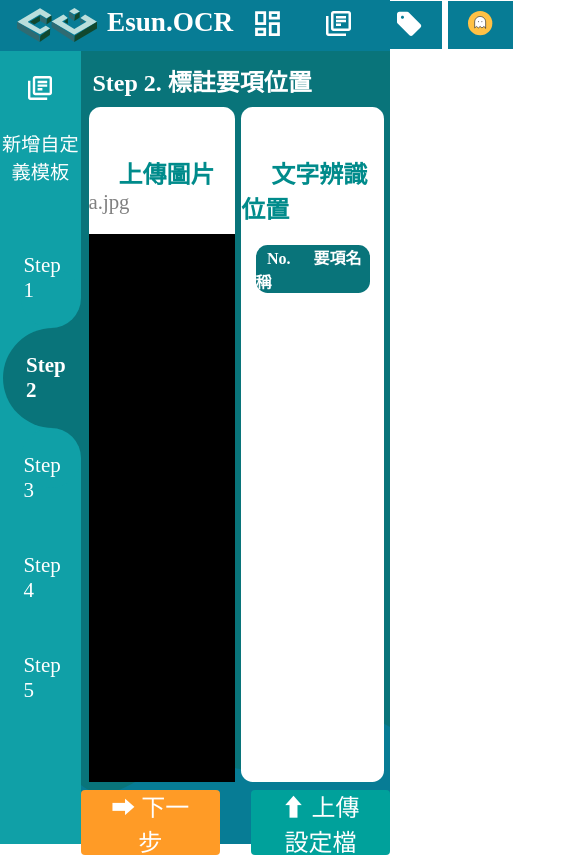
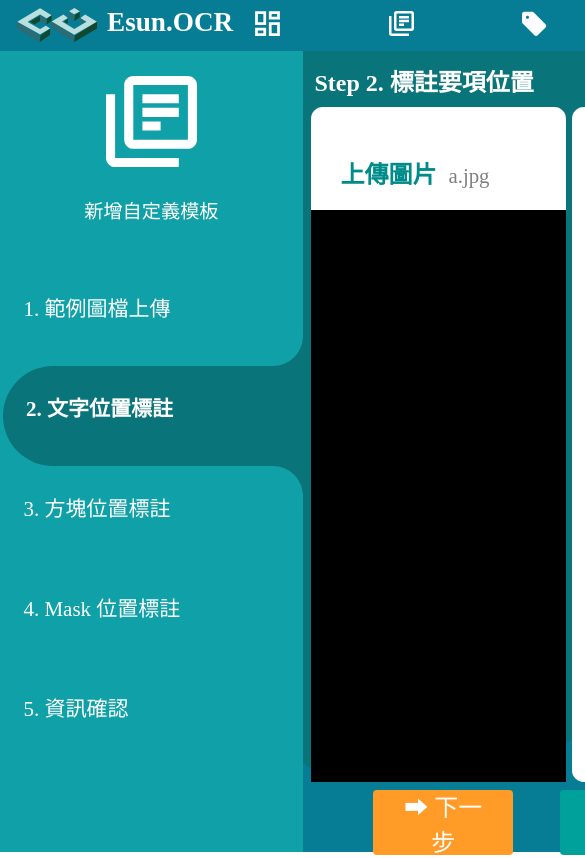
Before and after one commit to halloju/_ocr_web_service, a Vue app in the folder frontend/: page /define/step2 in a window 390 px wide. Shown: the top 858 px of the page, 585 px wide, since content can reach past the window. Built offline with nearby package versions, Linux system fonts and the light colour scheme.

Commit message:
[style] 調整新增自定義模板格式

```diff
--- a/frontend/src/assets/css/content.css
+++ b/frontend/src/assets/css/content.css
@@ -108,8 +108,7 @@
 }
 .my-content0 {
     width: 100%;
-    height: 70vh;
-    padding: 0 0 0 0;
+    height: 80vh;
     color: #E2E6EA;
     font-size: 25px;
     display: flex;
@@ -118,29 +117,34 @@
 }
 .my-content1 {
     width: 100%;
-    height: 80vh;
+    height: 72vh;
     background-color: black;
     color: #008b8b;
 }
 .my-content2 {
     width: 100%;
-    height: 50vh;
+    height: 67vh;
     color: #E2E6EA;
 }
-.my-content2 .my-table{
+.my-content2-small {
+    width: 100%;
+    height: 20vh;
+    color: #E2E6EA;
+}
+.my-content2,.my-content2-small .my-table{
     background-color: #09747A;
     width: 80%;
     border-radius: 3vw 3vw 3vw 3vw;
     margin-left: 10%;
 }
-.my-content2 span {
+.my-content2,.my-content2-small span {
     color: white;
     font-weight: bold;
 }
-.my-content2 .no {
+.my-content2,.my-content2-small .no {
     margin-left: 10%;
 }
-.my-content2 .ele-name{
+.my-content2,.my-content2-small .ele-name{
     margin-left: 20%;
 }
 
--- a/frontend/src/assets/css/sidebar.css
+++ b/frontend/src/assets/css/sidebar.css
@@ -2,8 +2,8 @@
     display: grid;
     grid-template-columns: 1fr 5fr;
     background-color: #10A0A7;
-    height: 94vh;
-    width: 100vw;
+    height: 95vh;
+    width: 100%;
 }
 .content {
     background: url('@/assets/images/dashborad-bg.svg') no-repeat;
@@ -11,5 +11,6 @@
     background-position: bottom;
     background-color: #09747A;
     border-radius: 0px;
-    height: 94vh;
+    height: 95vh;
+    min-width: 468px;
 }
--- a/frontend/src/components/Navbar.vue
+++ b/frontend/src/components/Navbar.vue
@@ -148,6 +148,9 @@ nav .menu-item a {
   }
 }
 @media (max-width: 980px) {
+  .menu {
+    min-width: 768px;
+  }
   .navbar .menu-item {
     justify-content: left;
     font-size: 1.3rem;
--- a/frontend/src/components/Sidebar.vue
+++ b/frontend/src/components/Sidebar.vue
@@ -10,9 +10,6 @@
             <router-link :to="item.path" active-class="active" tag="button" exact :class="{disabled: !(item.order <= parseInt(this.$route.name.slice(-1)))}" class="side-btn" v-for="(item, i) in model_bar">
                 <div class="link-container">
                     <p>{{item.title}}</p>
-                </div>
-                <div class="sub-container">
-                    <p>{{item.sub_title}}</p>
                 </div>
             </router-link>
         </div>
@@ -62,9 +59,6 @@ export default {
 }
 .menu-items .link-container p {
     color: white;
-}
-.menu-items .sub-container {
-    display:none;
 }
 .side-btn {
     text-align: left;
@@ -174,7 +168,7 @@ export default {
     text-align: left;
     border: none;
     height: 100px;
-    width: 20vw;
+    min-width: 300px;
     padding: 2vh 6vw;
     cursor: pointer;
     font-size: 21px;
@@ -182,15 +176,6 @@ export default {
     color: white;
     background-color: transparent;
     z-index: 100;
-    }
-.side-btn .link-container p {
-    display: none;
-}
-.menu-items .sub-container {
-    display: block;
-}
-.menu-items .sub-container p {
-    color: white;
 }
 }
 </style>
--- a/frontend/src/views/DefineStep5.vue
+++ b/frontend/src/views/DefineStep5.vue
@@ -15,7 +15,7 @@
       <div class="bar">
         <span class="content-title">文字辨識位置</span>
       </div>
-      <div class="my-content2">
+      <div class="my-content2-small">
         <div class="my-table">
           <span class="no">No.</span>
           <span class="ele-name">要項名稱</span>
@@ -26,7 +26,7 @@
       <div class="bar">
         <span class="content-title">核取方塊辨識位置</span>
       </div>
-      <div class="my-content2">
+      <div class="my-content2-small">
         <div class="my-table">
           <span class="no">No.</span>
           <span class="ele-name">要項名稱</span>
```
